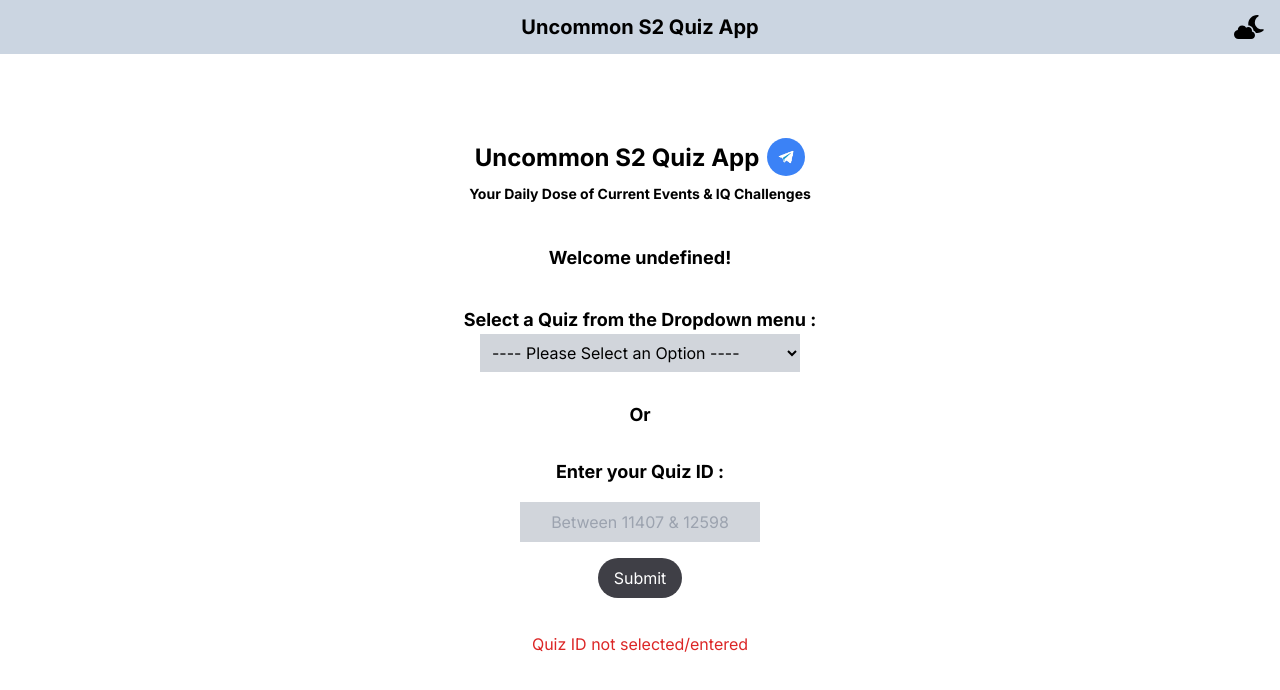
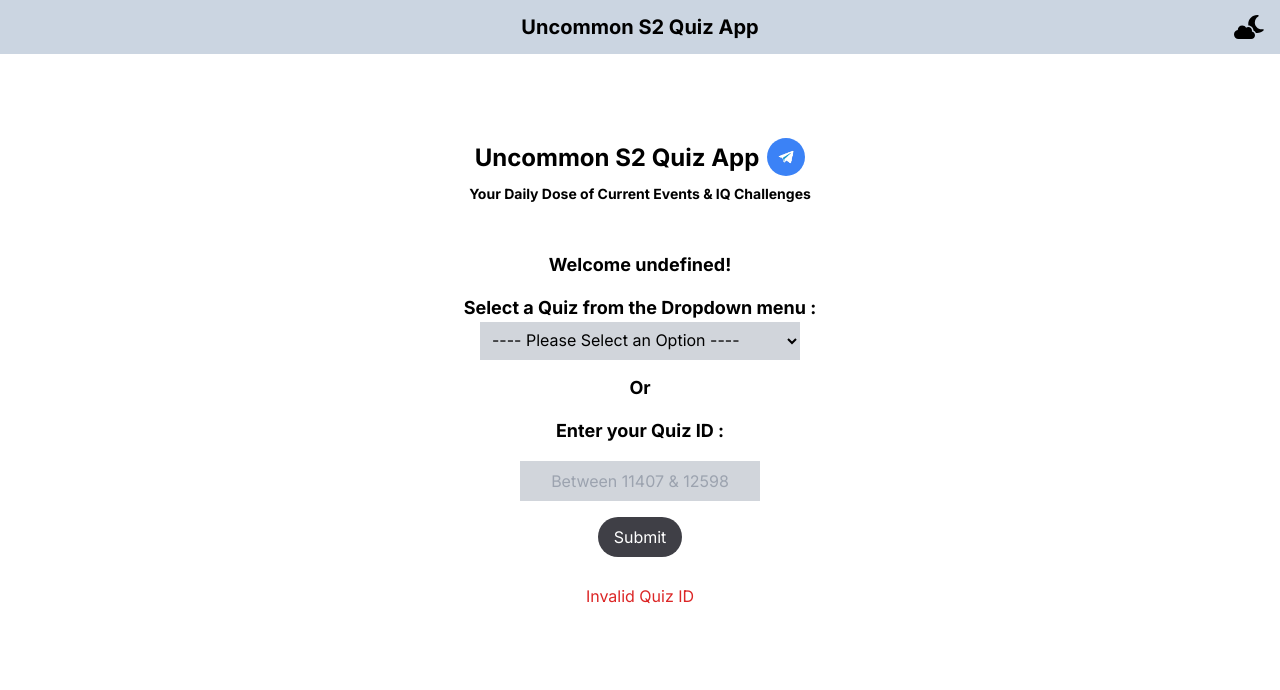
Before and after one commit to androexp3rt/telegram_quiz_app, a Next.js app: page / in a window 1280 px wide. Shown: the top 690 px of the page. Built offline with nearby package versions, Linux system fonts and the light colour scheme.

Commit message:
major update

```diff
--- a/src/app/components/Navbar.tsx
+++ b/src/app/components/Navbar.tsx
@@ -1,18 +1,15 @@
 "use client"
-import Image from "next/image"
-import LogoutBtn from "./logoutBtn"
 import Link from "next/link"
 import ThemeSwitch from "./ThemeSwitch"
 
 type Params = {
   back: boolean
-  logout: boolean
 }
-export default function Navbar({ back, logout }: Params) {
+export default function Navbar({ back }: Params) {
   return (
     <nav
       className={`w-full bg-slate-300 dark:bg-gray-600 dark:text-white flex align-center justify-between px-2 ${
-        logout ? "py-2" : back ? "py-2" : "py-3"
+        back ? "py-2" : "py-3"
       }`}
     >
       <div className="w-1/2 lg:w-1/4">
@@ -31,7 +28,6 @@ export default function Navbar({ back, logout }: Params) {
       </h1>
       <div className="w-1/2 lg:w-1/4 flex justify-between lg:justify-end">
         <ThemeSwitch />
-        {logout ? <LogoutBtn /> : <></>}
       </div>
     </nav>
   )
--- a/src/app/components/homePageInputs/homePageInputs.tsx
+++ /dev/null
@@ -1,28 +0,0 @@
-import SelectInput from "./selectInput";
-import IdInput from "./idInput";
-
-interface HomePageInputsProps {
-  handleQuizId: Function;
-  quizIdMin: number;
-  quizIdMax: number;
-}
-const HomePageInputs: React.FC<HomePageInputsProps> = ({
-  handleQuizId,
-  quizIdMin,
-  quizIdMax,
-}) => {
-  return (
-    <div className="w-full h-80 my-5 flex flex-col align-center justify-around">
-      <SelectInput handleQuizId={handleQuizId} />
-      <p className="w-full flex justify-center text-lg text-center font-bold">
-        Or
-      </p>
-      <IdInput
-        handleQuizId={handleQuizId}
-        quizIdMin={quizIdMin}
-        quizIdMax={quizIdMax}
-      />
-    </div>
-  );
-};
-export default HomePageInputs;
--- /dev/null
+++ b/src/app/components/inputsStartContainer/inputsStartContainer.tsx
@@ -0,0 +1,77 @@
+"use Client"
+import { useState, useEffect } from "react";
+import { useRouter } from "next/navigation"
+import SelectInput from "./selectInput";
+import IdInput from "./idInput";
+import checkSubs from "../../../../lib/checkSubs"
+import SubscribeBtnBox from "../subscribeBtn";
+
+declare global {
+  interface Window {
+    Telegram: {
+      WebApp: {
+        initDataUnsafe: {
+          user: {
+            first_name: string;
+            last_name: string;
+            id:number;
+          };
+        };
+      };
+    };
+  }
+}
+
+export default function InputsStartContainer() {
+  const [quizId, setQuizId] = useState<number>(0)
+  const [quizIdMin, setQuizIdMin] = useState<number>(11407)
+  const [quizIdMax, setQuizIdMax] = useState<number>(12598)
+  const [user, setUser] = useState<TelegramUser | null>(null)
+  const [isSubscriber, setIsSubscriber] = useState<boolean>(false)
+  const router = useRouter();
+  useEffect(() => {
+    if (typeof window !== 'undefined' && window.Telegram && window.Telegram.WebApp) {
+      const { initDataUnsafe } = window.Telegram.WebApp;
+      const { user } = initDataUnsafe;
+      checkSubs({userId:user.id}).then(sub => {
+        setIsSubscriber(sub);
+        setUser(user as TelegramUser);
+      });
+    }
+  }, []);
+  function startQuiz() {
+    router.push(`/${quizId}`);
+  }
+  return (
+    <>
+    <div className="w-full h-80 my-5 flex flex-col align-center justify-around">
+      <p className="w-full flex justify-center font-bold text-lg">{`Welcome ${user?.username}!`}</p>
+      <SelectInput handleQuizId={setQuizId} />
+      <p className="w-full flex justify-center text-lg text-center font-bold">
+        Or
+      </p>
+      <IdInput
+        handleQuizId={setQuizId}
+        quizIdMin={quizIdMin}
+        quizIdMax={quizIdMax}
+      />
+    </div>
+    {quizIdMin > quizId ?<p className="w-full text-red-600 text-center">Invalid Quiz ID</p>:isSubscriber?<div className="w-full h-24 flex flex-col align-center justify-center">
+          <p className="w-full text-center my-2">
+            Your Quiz is ready. Please click start Button to start
+          </p>
+          <button
+            className="bg-green-500 self-center rounded-full px-4 py-2"
+            onClick={startQuiz}
+          >
+            Start
+          </button>
+        </div>:<div className="w-full h-24 flex flex-col align-center justify-center">
+          <p className="w-full text-center my-2">
+            To enroll the quiz, please subscribe to our channel first.
+          </p>
+          <SubscribeBtnBox />
+        </div>}
+    </>
+  );
+};
--- a/src/app/components/logoutBtn.tsx
+++ /dev/null
@@ -1,23 +0,0 @@
-"use client"
-import Image from "next/image"
-import { useRouter } from "next/navigation"
-
-export default function LogoutBtn() {
-  const router = useRouter()
-  const handleLogout = () => {
-    sessionStorage.clear()
-    router.push("/login")
-  }
-  const content = (
-    <button className="bg-blue-400 px-5 py-1 rounded-xl" onClick={handleLogout}>
-      <Image
-        className="w-8 h-8"
-        src="/logout2.png"
-        alt="Logout"
-        width={30}
-        height={30}
-      />
-    </button>
-  )
-  return content
-}
--- a/src/app/components/startQuizContainer.tsx
+++ /dev/null
@@ -1,55 +0,0 @@
-import { useRouter } from "next/navigation";
-import SubscribeBtnBox from "./subscribeBtn";
-
-interface StartQuizProps {
-  quizId: number;
-  quizIdMin: number;
-  quizIdMax: number;
-  isSubscriber: boolean;
-}
-const StartQuizContainer: React.FC<StartQuizProps> = ({
-  quizId,
-  quizIdMin,
-  quizIdMax,
-  isSubscriber,
-}) => {
-  const router = useRouter();
-  function startQuiz() {
-    router.push(`/${quizId}`);
-  }
-  if (quizIdMin <= quizId && quizId <= quizIdMax) {
-    if (isSubscriber) {
-      return (
-        <div className="w-full h-24 flex flex-col align-center justify-center">
-          <p className="w-full text-center my-2">
-            Your Quiz is ready. Please click start Button to start
-          </p>
-          <button
-            className="bg-green-500 self-center rounded-full px-4 py-2"
-            onClick={startQuiz}
-          >
-            Start
-          </button>
-        </div>
-      );
-    } else {
-      return (
-        <div className="w-full h-24 flex flex-col align-center justify-center">
-          <p className="w-full text-center my-2">
-            To enroll the quiz, please subscribe to our channel first.
-          </p>
-          <SubscribeBtnBox />
-        </div>
-      );
-    }
-  } else if (quizId === 0) {
-    return (
-      <p className="w-full text-red-600 text-center">
-        Quiz ID not selected/entered
-      </p>
-    );
-  } else {
-    return <p className="w-full text-red-600 text-center">Invalid Quiz ID</p>;
-  }
-};
-export default StartQuizContainer;
--- a/src/app/page.tsx
+++ b/src/app/page.tsx
@@ -1,67 +1,17 @@
 "use client"
-import { useRouter } from "next/navigation"
-import React, { useEffect, useState } from "react"
 import Heading from "./components/heading"
-import HomePageInputs from "./components/homePageInputs/homePageInputs"
-import StartQuizContainer from "./components/startQuizContainer"
+import InputsStartContainer from "./components/inputsStartContainer/inputsStartContainer"
 import ErrorBoundary from "./components/ErrorBoundary"
 import Navbar from "./components/Navbar"
-import checkSubs from "../../lib/checkSubs"
-
-declare global {
-  interface Window {
-    Telegram: {
-      WebApp: {
-        initDataUnsafe: {
-          user: {
-            first_name: string;
-            last_name: string;
-            id:number;
-          };
-        };
-      };
-    };
-  }
-}
 
 export default function Home() {
-  const router = useRouter()
-  const [mode, setMode] = useState<string>("light")
-  const [quizId, setQuizId] = useState<number>(0)
-  const [quizIdMin, setQuizIdMin] = useState<number>(11407)
-  const [quizIdMax, setQuizIdMax] = useState<number>(12598)
-  const [user, setUser] = useState<TelegramUser | null>(null)
-  const [isSubscriber, setIsSubscriber] = useState<boolean>(false)
-
-  useEffect(() => {
-    if (typeof window !== 'undefined' && window.Telegram && window.Telegram.WebApp) {
-      const { initDataUnsafe } = window.Telegram.WebApp;
-      const { user } = initDataUnsafe;
-      checkSubs({userId:user.id}).then(sub => {
-        setIsSubscriber(sub);
-        setUser(user as TelegramUser);
-      });
-    }
-  }, []);
   return (
     <ErrorBoundary>
       <main className="min-h-screen">
-        {/* <Navbar back={false} logout={isLoggedIn} /> */}
-        <Navbar back={false} logout={false} />
+        <Navbar back={false} />
         <section className="p-5">
           <Heading />
-          <p className="w-full flex justify-center font-bold text-lg">{`Welcome ${user?.username}!`}</p>
-          <HomePageInputs
-            handleQuizId={setQuizId}
-            quizIdMin={quizIdMin}
-            quizIdMax={quizIdMax}
-          />
-          <StartQuizContainer
-            quizId={quizId}
-            quizIdMin={quizIdMin}
-            quizIdMax={quizIdMax}
-            isSubscriber={isSubscriber}
-          />
+          <InputsStartContainer />
         </section>
       </main>
     </ErrorBoundary>
```
Also changed, not shown: src/app/components/inputsStartContainer/idInput.tsx (renamed from src/app/components/homePageInputs/idInput.tsx), src/app/components/inputsStartContainer/selectInput.tsx (renamed from src/app/components/homePageInputs/selectInput.tsx).
